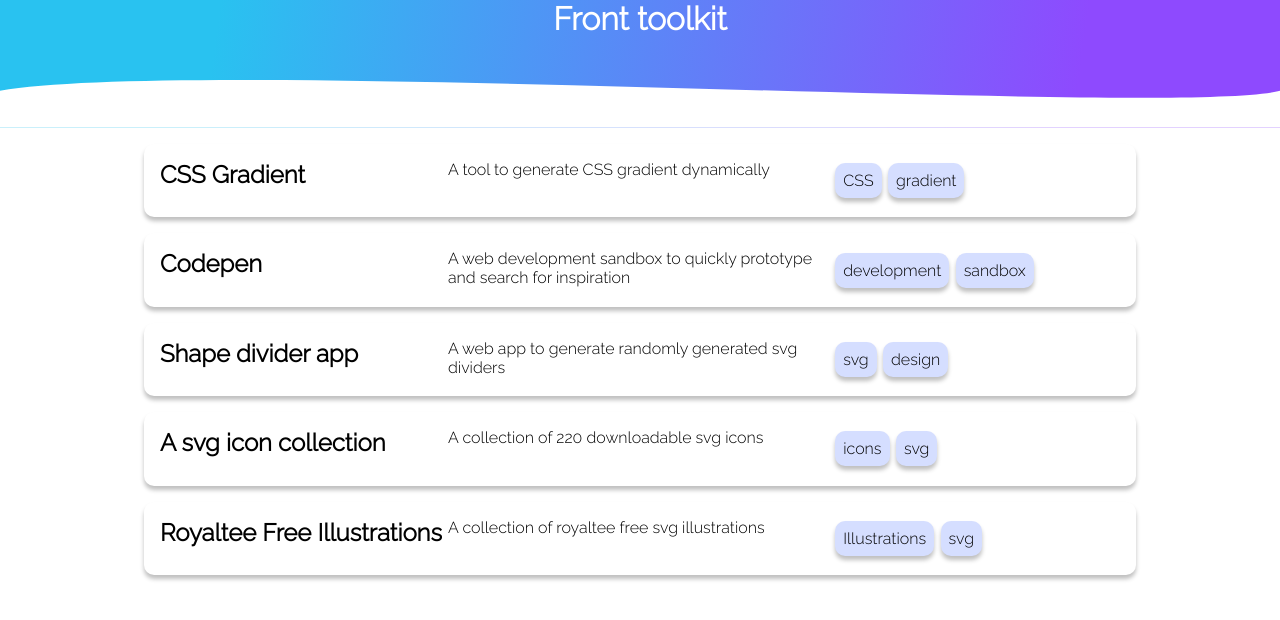
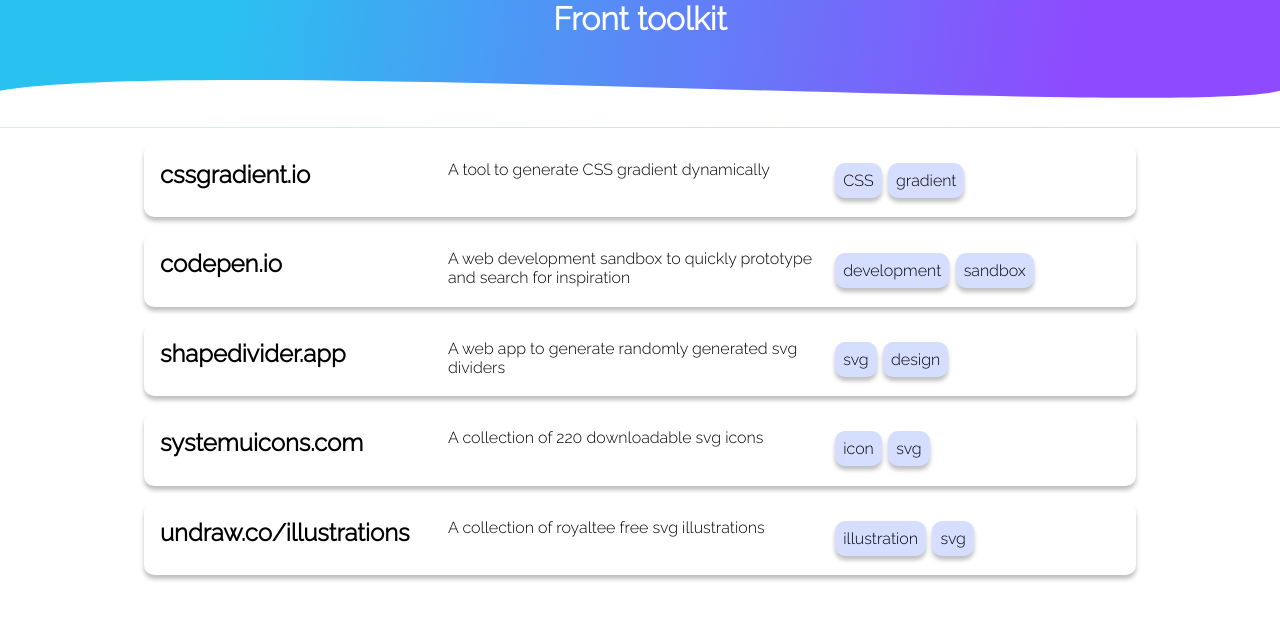
Before and after one commit to clemsau/front-toolkit, a Next.js app: page / in a window 1280 px wide. Shown: the top 620 px of the page. Built offline with nearby package versions, Linux system fonts and the light colour scheme.

Commit message:
Update tools

```diff
--- a/styles/global.css
+++ b/styles/global.css
@@ -58,6 +58,12 @@
     border-radius: 10px;
     padding: 1rem;
     margin: 1rem;
+    transition: 0.3s;
+}
+
+.tool-card:hover {
+    background: #f8f8f8;
+    box-shadow: 0px 4px 4px rgba(0, 0, 0, 0.4);
 }
 
 .btn {
--- a/tools/CSSGradient.md
+++ b/tools/CSSGradient.md
@@ -1,5 +1,5 @@
 ---
-name: CSS Gradient
+name: cssgradient.io
 url: https://cssgradient.io/
 description: A tool to generate CSS gradient dynamically
 tags:
--- a/tools/CodePen.md
+++ b/tools/CodePen.md
@@ -1,5 +1,5 @@
 ---
-name: Codepen
+name: codepen.io
 url: https://codepen.io/
 description: A web development sandbox to quickly prototype and search for inspiration
 tags:
--- a/tools/ShapeDividerApp.md
+++ b/tools/ShapeDividerApp.md
@@ -1,7 +1,7 @@
 ---
-name: "Shape divider app"
-url: "https://www.shapedivider.app/"
-description: "A web app to generate randomly generated svg dividers"
+name: shapedivider.app
+url: https://www.shapedivider.app/
+description: A web app to generate randomly generated svg dividers
 tags:
     - svg
     - design
--- a/tools/SystemUIcon.md
+++ b/tools/SystemUIcon.md
@@ -1,8 +1,8 @@
 ---
-name: "A svg icon collection"
-url: "https://systemuicons.com/"
-description: "A collection of 220 downloadable svg icons"
+name: systemuicons.com
+url: https://systemuicons.com/
+description: A collection of 220 downloadable svg icons
 tags:
-    - icons
+    - icon
     - svg
 ---
--- a/tools/Undraw.md
+++ b/tools/Undraw.md
@@ -1,8 +1,8 @@
 ---
-name: "Royaltee Free Illustrations"
+name: undraw.co/illustrations
 url: "https://undraw.co/illustrations"
 description: "A collection of royaltee free svg illustrations"
 tags:
-    - Illustrations
+    - illustration
     - svg
 ---
```
